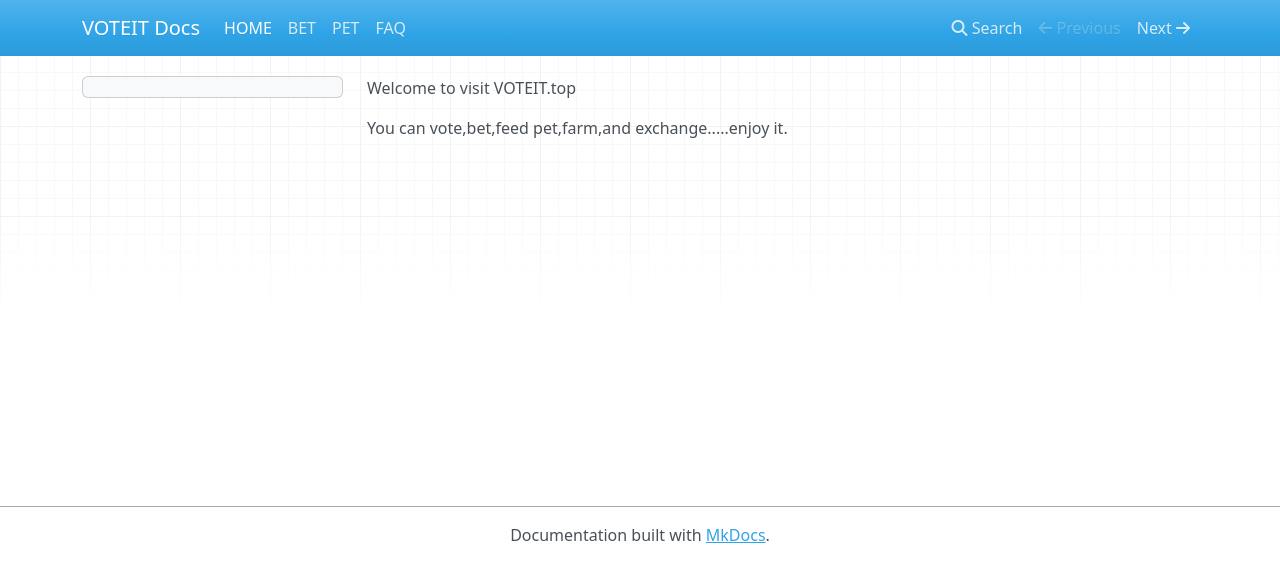
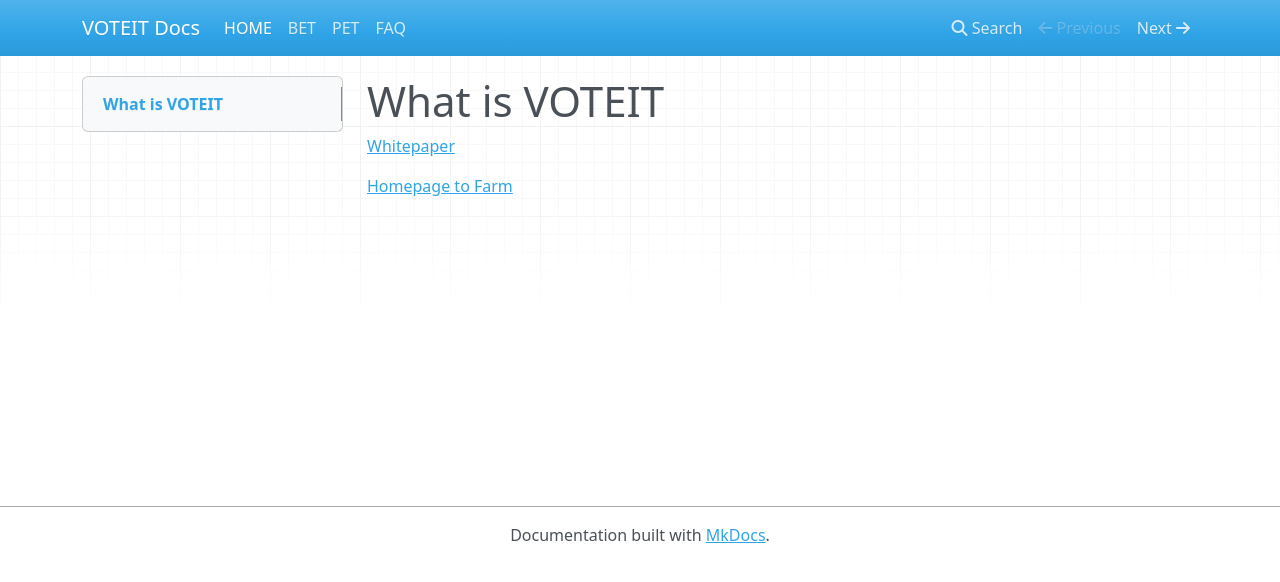
Before and after one commit to voteit-top/voteit, an MkDocs documentation site: the page built from docs/index.md, in a window 1280 px wide. Shown: the top 582 px of the page. Built offline with MkDocs 1.6.1, drawn with Linux system fonts in a browser that asks for light colours; nearby versions of some CDN libraries.

Commit message:
Update index.md

```diff
--- a/docs/index.md
+++ b/docs/index.md
@@ -1,3 +1,5 @@
-Welcome to visit VOTEIT.top
+# What is VOTEIT
 
-You can vote,bet,feed pet,farm,and exchange.....enjoy it.
+[Whitepaper](http://www.voteit.top/res/VOTEIT-whitepaper.pdf)
+
+[Homepage to Farm](http://www.voteit.top)
```
